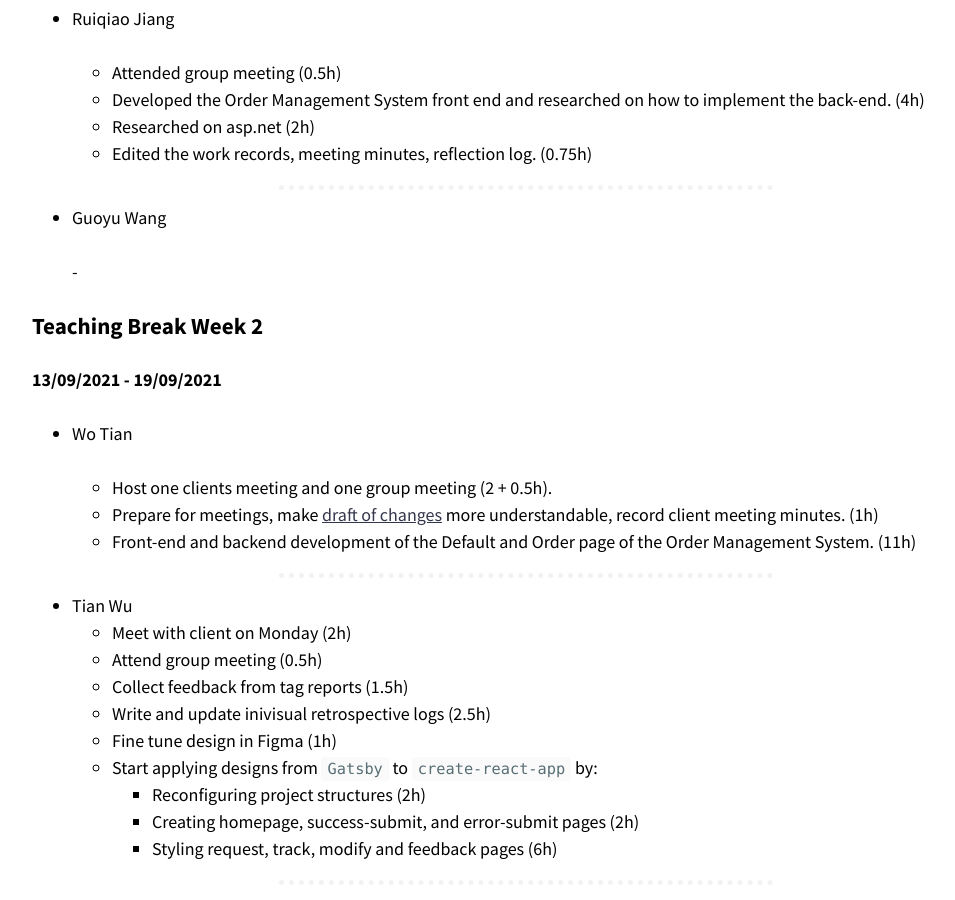
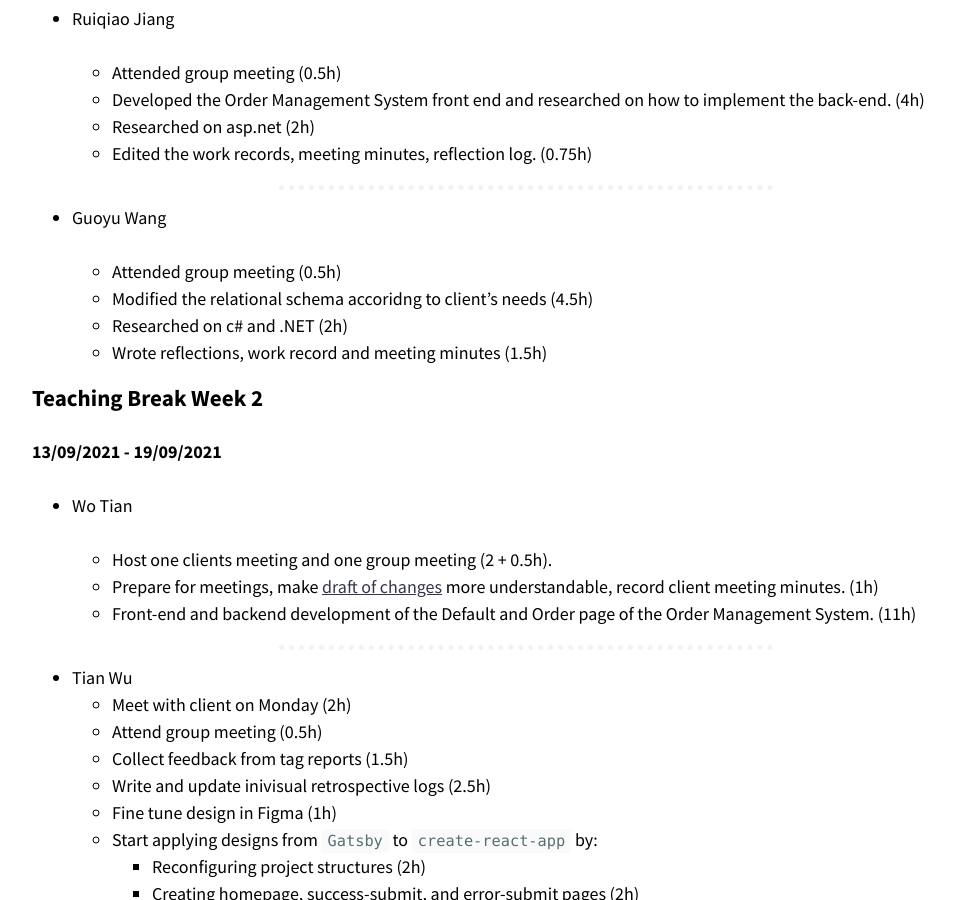
Before and after one commit to optofab/optofab.github.io, a Jekyll site: the page built from work_records.md, in a window 1280 px wide and 900 px high, scrolled down 11950 px. Shown: the whole window, without its empty margins (114-1069 px from the left). Built offline with Jekyll 4.4.1, drawn with Linux system fonts in a browser that asks for light colours; nearby versions of some CDN libraries; emoji names are drawn with the system emoji font.

Commit message:
Update work_records.md

```diff
--- a/work_records.md
+++ b/work_records.md
@@ -489,7 +489,10 @@ _[Don't forget to add hours for each of the work you've done. This line will be
 
 - Guoyu Wang
 
-  -
+  - Attended group meeting (0.5h)
+  - Modified the relational schema accoridng to client's needs (4.5h)
+  - Researched on c# and .NET (2h)
+  - Wrote reflections, work record and meeting minutes (1.5h)
 
 ### Teaching Break Week 2
 
```
